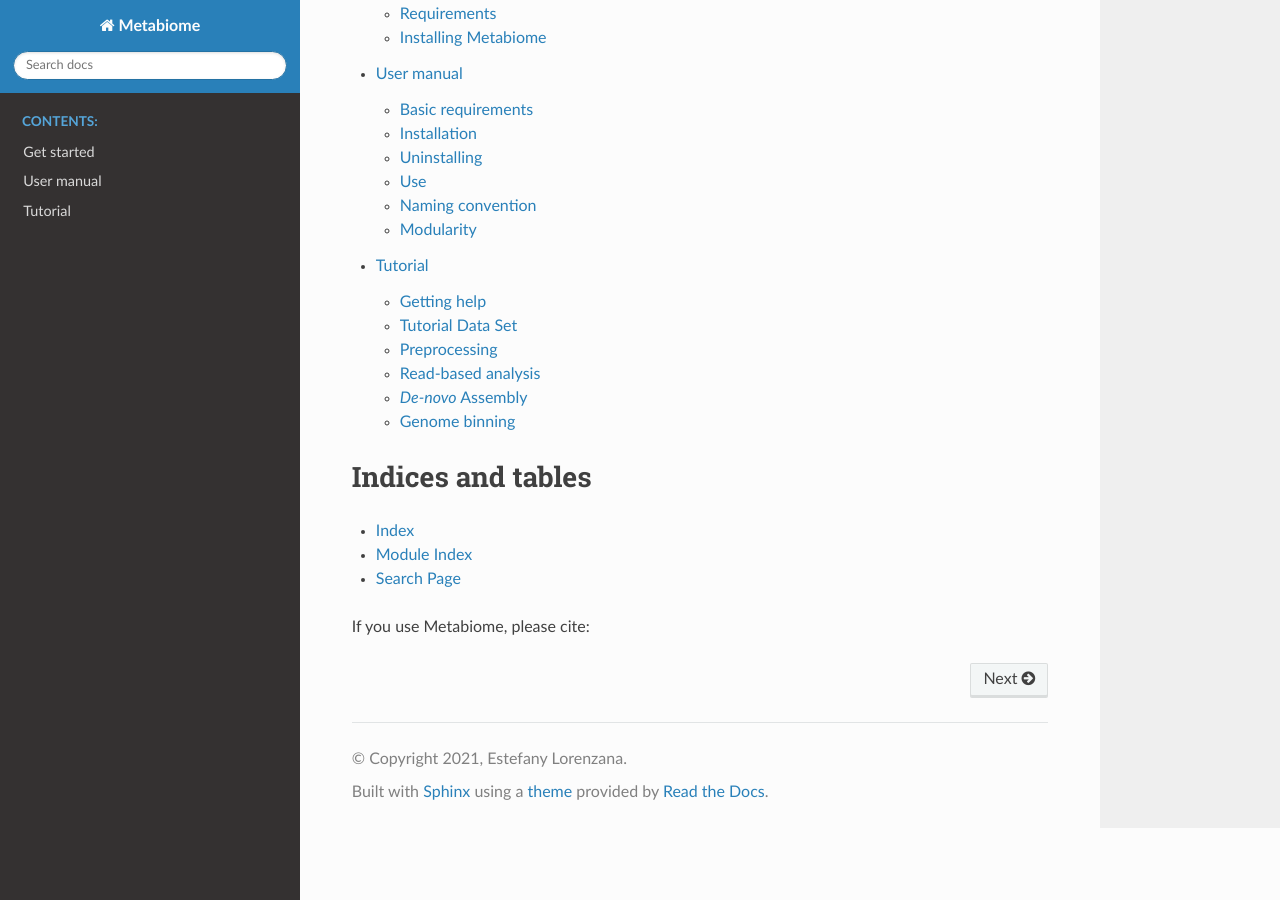
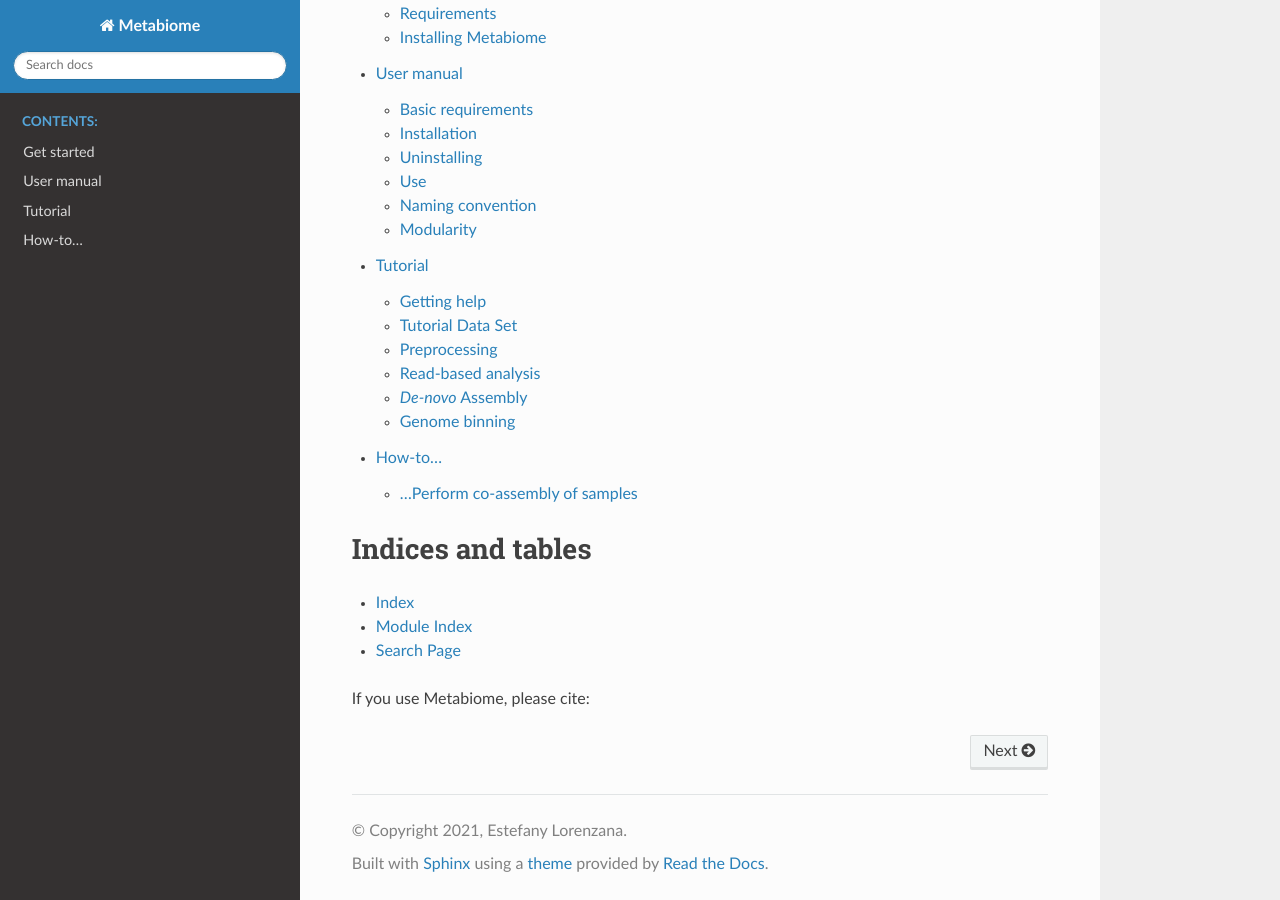
Before and after one commit to Nesper94/Metabiome, a Sphinx documentation site: the page built from documentation/source/index.rst, in a window 1280 px wide and 900 px high, scrolled down 2282 px. Built offline with Sphinx 7.4.7 and the Read the Docs theme 2.0.0, drawn with Linux system fonts in a browser that asks for light colours.

Commit message:
Add How-to guides

```diff
--- /dev/null
+++ b/documentation/source/how-to.rst
@@ -0,0 +1,9 @@
+.. _howto:
+
+How-to...
+=========
+
+.. _co-assembly:
+
+...Perform co-assembly of samples
+---------------------------------
--- a/documentation/source/index.rst
+++ b/documentation/source/index.rst
@@ -57,6 +57,7 @@ Con el objetivo de superar estos desafíos, se propone el flujo de trabajo Metab
    get-started.rst
    user-manual.rst
    tutorial.rst
+   how-to.rst
 
 Indices and tables
 ==================
```
